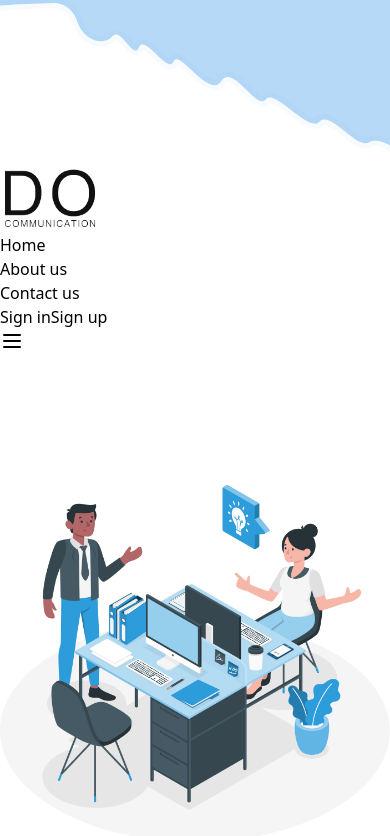
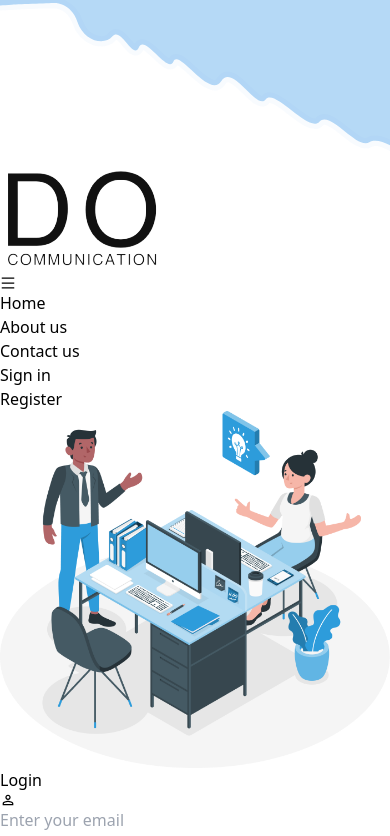
Before and after one commit to do-communication/do-communication, a Next.js app: page /auth/login in a window 390 px wide. Shown: the top 836 px of the page. Built offline with nearby package versions, Linux system fonts and the light colour scheme; what @material-tailwind/react would draw is missing.

Commit message:
header progress

```diff
--- a/src/components/layouts/AuthLayout/AuthHeader.jsx
+++ b/src/components/layouts/AuthLayout/AuthHeader.jsx
@@ -1,126 +1,225 @@
-import React, { useState, useEffect } from "react";
-import {
-  Navbar,
-  MobileNav,
-  Typography,
-  Button,
-  IconButton,
-} from "@material-tailwind/react";
+import Link from "next/link";
+import { useState } from "react";
+import { AiOutlineMenu } from "react-icons/ai";
+const AuthHeader = () => {
+  const [showHeader, setShowHeader] = useState(false);
+  return (
+    <header className="mb-4">
+      <nav
+        className="
+         flex flex-wrap
+         items-center
+         justify-between
+         w-full
+         py-8
+         md:py-5
+         md:px-20
+         px-6
+         text-lg text-gray-700
+       "
+      >
+        <div>
+          <Link href="/">
+            <img src="/images/logo.png" alt="logo" className="lg:w-32  w-20" />
+          </Link>
+        </div>
 
-const AuthHeader = () => {
-  const [openNav, setOpenNav] = useState(false);
+        {/* menu bar for mobile */}
+        <AiOutlineMenu
+          className="h-auto w-8 cursor-pointer md:hidden block"
+          onClick={() => setShowHeader(!showHeader)}
+        />
 
-  useEffect(() => {
-    window.addEventListener(
-      "resize",
-      () => window.innerWidth >= 960 && setOpenNav(false)
-    );
-  }, []);
-
-  const navList = (
-    <ul className="mb-4 mt-2 flex flex-col gap-2 lg:mb-0 lg:mt-0 lg:flex-row lg:items-center px-6  lg:gap-6">
-      <Typography
-        as="li"
-        variant="h5"
-        color="blue-gray"
-        className="p-1 font-normal"
-      >
-        <a href="#" className="flex items-center">
-          Home
-        </a>
-      </Typography>
-      <Typography
-        as="li"
-        variant="h5"
-        color="blue-gray"
-        className="p-1 font-normal"
-      >
-        <a href="#" className="flex items-center">
-          About us
-        </a>
-      </Typography>
-      <Typography
-        as="li"
-        variant="h5"
-        color="blue-gray"
-        className="p-1 font-normal"
-      >
-        <a href="#" className="flex items-center">
-          Contact us
-        </a>
-      </Typography>
-
-    </ul>
+        <div
+          className={`${
+            showHeader ? "visible" : "hidden"
+          } w-full md:flex md:items-center md:w-auto`}
+        >
+          <ul
+            className="
+             pt-4
+             text-lg text-gray-800
+             md:flex
+             md:justify-between
+             md:pt-0"
+          >
+            <li>
+              <Link className="md:p-4 py-2 block hover:text-black" href="#">
+                Home
+              </Link>
+            </li>
+            <li>
+              <Link className="md:p-4 py-2 block hover:text-black" href="#">
+                About us
+              </Link>
+            </li>
+            <li>
+              <Link className="md:p-4 py-2 block hover:text-black" href="#">
+                Contact us
+              </Link>
+            </li>
+          </ul>
+        </div>
+        <div
+          className={`${
+            showHeader ? "visible" : "hidden"
+          } w-full md:flex md:items-center md:w-auto`}
+        >
+          <ul
+            className="
+             pt-4
+             text-base text-gray-700
+             md:flex
+             md:justify-between
+             md:pt-0"
+          >
+            <li>
+              <Link
+                className="w-full text-black px-6 py-2  font-semibold flex items-center justify-center  rounded-full hover:text-gray-700"
+                href="/auth/login"
+              >
+                Sign in
+              </Link>
+            </li>
+            <li>
+              <Link
+                className="w-full text-black px-6 py-2  font-semibold flex items-center justify-center bg-primary  rounded-full shadow-sm shadow-black hover:brightness-95"
+                href="/auth/signup"
+              >
+                Register
+              </Link>
+            </li>
+          </ul>
+        </div>
+      </nav>
+    </header>
   );
-
-  return (
-    <Navbar variant="filled" color="transparent" shadow="true" className="mx-auto max-w-full py-2 px-4 lg:px-8 lg:py-4">
-      <div className="container mx-auto flex items-center justify-between text-blue-gray-900">
-        <Typography
-          as="a"
-          href="#"
-          variant="h4"
-          className="mr-4 cursor-pointer py-1.5 font-normal"
-        >
-          <span><img src="/images/logo.png" alt="" width={100} /></span>
-        </Typography>
-        <div className="hidden lg:block">{navList}</div>
-        <div className="flex gap-4 text-lg" >
-        <Button variant="text" size="lg" className=" rounded-3xl hidden lg:inline-block" >
-          <span>Sign in</span>
-        </Button>
-        <Button variant="filled" className="rounded-3xl hidden lg:inline-block " color="90CAF9">
-          <span>Sign up</span>
-        </Button>
-        </div>
-        <IconButton
-          variant="text"
-          className="ml-auto h-6 w-6 text-inherit hover:bg-transparent focus:bg-transparent active:bg-transparent lg:hidden"
-          ripple={false}
-          onClick={() => setOpenNav(!openNav)}
-        >
-          {openNav ? (
-            <svg
-              xmlns="http://www.w3.org/2000/svg"
-              fill="none"
-              className="h-6 w-6"
-              viewBox="0 0 24 24"
-              stroke="currentColor"
-              strokeWidth={2}
-            >
-              <path
-                strokeLinecap="round"
-                strokeLinejoin="round"
-                d="M6 18L18 6M6 6l12 12"
-              />
-            </svg>
-          ) : (
-            <svg
-              xmlns="http://www.w3.org/2000/svg"
-              className="h-6 w-6"
-              fill="none"
-              stroke="currentColor"
-              strokeWidth={2}
-            >
-              <path
-                strokeLinecap="round"
-                strokeLinejoin="round"
-                d="M4 6h16M4 12h16M4 18h16"
-              />
-            </svg>
-          )}
-        </IconButton>
-      </div>
-      <MobileNav open={openNav}>
-        <div className="container mx-auto">
-          {navList}
-          <Button variant="gradient" size="sm" fullWidth className="mb-2">
-            <span>Sign up</span>
-          </Button>
-        </div>
-      </MobileNav>
-    </Navbar>
-  );
-}
+};
 
 export default AuthHeader;
+// import React, { useState, useEffect } from "react";
+// import {
+//   Navbar,
+//   MobileNav,
+//   Typography,
+//   Button,
+//   IconButton,
+// } from "@material-tailwind/react";
+
+// const AuthHeader = () => {
+//   const [openNav, setOpenNav] = useState(false);
+
+//   useEffect(() => {
+//     window.addEventListener(
+//       "resize",
+//       () => window.innerWidth >= 960 && setOpenNav(false)
+//     );
+//   }, []);
+
+//   const navList = (
+//     <ul className="mb-4 mt-2 flex flex-col gap-2 lg:mb-0 lg:mt-0 lg:flex-row lg:items-center px-6  lg:gap-6">
+//       <Typography
+//         as="li"
+//         variant="h5"
+//         color="blue-gray"
+//         className="p-1 font-normal"
+//       >
+//         <a href="#" className="flex items-center">
+//           Home
+//         </a>
+//       </Typography>
+//       <Typography
+//         as="li"
+//         variant="h5"
+//         color="blue-gray"
+//         className="p-1 font-normal"
+//       >
+//         <a href="#" className="flex items-center">
+//           About us
+//         </a>
+//       </Typography>
+//       <Typography
+//         as="li"
+//         variant="h5"
+//         color="blue-gray"
+//         className="p-1 font-normal"
+//       >
+//         <a href="#" className="flex items-center">
+//           Contact us
+//         </a>
+//       </Typography>
+
+//     </ul>
+//   );
+
+//   return (
+//     <Navbar variant="filled" color="transparent" shadow="true" className="mx-auto max-w-full py-2 px-4 lg:px-8 lg:py-4">
+//       <div className="container mx-auto flex items-center justify-between text-blue-gray-900">
+//         <Typography
+//           as="a"
+//           href="#"
+//           variant="h4"
+//           className="mr-4 cursor-pointer py-1.5 font-normal"
+//         >
+//           <span><img src="/images/logo.png" alt="" width={100} /></span>
+//         </Typography>
+//         <div className="hidden lg:block">{navList}</div>
+//         <div className="flex gap-4 text-lg" >
+//         <Button variant="text" size="lg" className=" rounded-3xl hidden lg:inline-block" >
+//           <span>Sign in</span>
+//         </Button>
+//         <Button variant="filled" className="rounded-3xl hidden lg:inline-block " color="90CAF9">
+//           <span>Sign up</span>
+//         </Button>
+//         </div>
+//         <IconButton
+//           variant="text"
+//           className="ml-auto h-6 w-6 text-inherit hover:bg-transparent focus:bg-transparent active:bg-transparent lg:hidden"
+//           ripple={false}
+//           onClick={() => setOpenNav(!openNav)}
+//         >
+//           {openNav ? (
+//             <svg
+//               xmlns="http://www.w3.org/2000/svg"
+//               fill="none"
+//               className="h-6 w-6"
+//               viewBox="0 0 24 24"
+//               stroke="currentColor"
+//               strokeWidth={2}
+//             >
+//               <path
+//                 strokeLinecap="round"
+//                 strokeLinejoin="round"
+//                 d="M6 18L18 6M6 6l12 12"
+//               />
+//             </svg>
+//           ) : (
+//             <svg
+//               xmlns="http://www.w3.org/2000/svg"
+//               className="h-6 w-6"
+//               fill="none"
+//               stroke="currentColor"
+//               strokeWidth={2}
+//             >
+//               <path
+//                 strokeLinecap="round"
+//                 strokeLinejoin="round"
+//                 d="M4 6h16M4 12h16M4 18h16"
+//               />
+//             </svg>
+//           )}
+//         </IconButton>
+//       </div>
+//       <MobileNav open={openNav}>
+//         <div className="container mx-auto">
+//           {navList}
+//           <Button variant="gradient" size="sm" fullWidth className="mb-2">
+//             <span>Sign up</span>
+//           </Button>
+//         </div>
+//       </MobileNav>
+//     </Navbar>
+//   );
+// }
+
+// export default AuthHeader;
--- a/src/pages/auth/signup.jsx
+++ b/src/pages/auth/signup.jsx
@@ -1,8 +1,6 @@
 import AuthLayout from "@/components/layouts/AuthLayout/AuthLayout";
 const Signup = () => {
-    return (<AuthLayout>
-        {/* <h1>Hello</h1> */}
-    </AuthLayout>);
-}
+  return <AuthLayout title="Sign up">{/* <h1>Hello</h1> */}</AuthLayout>;
+};
 
 export default Signup;
```
